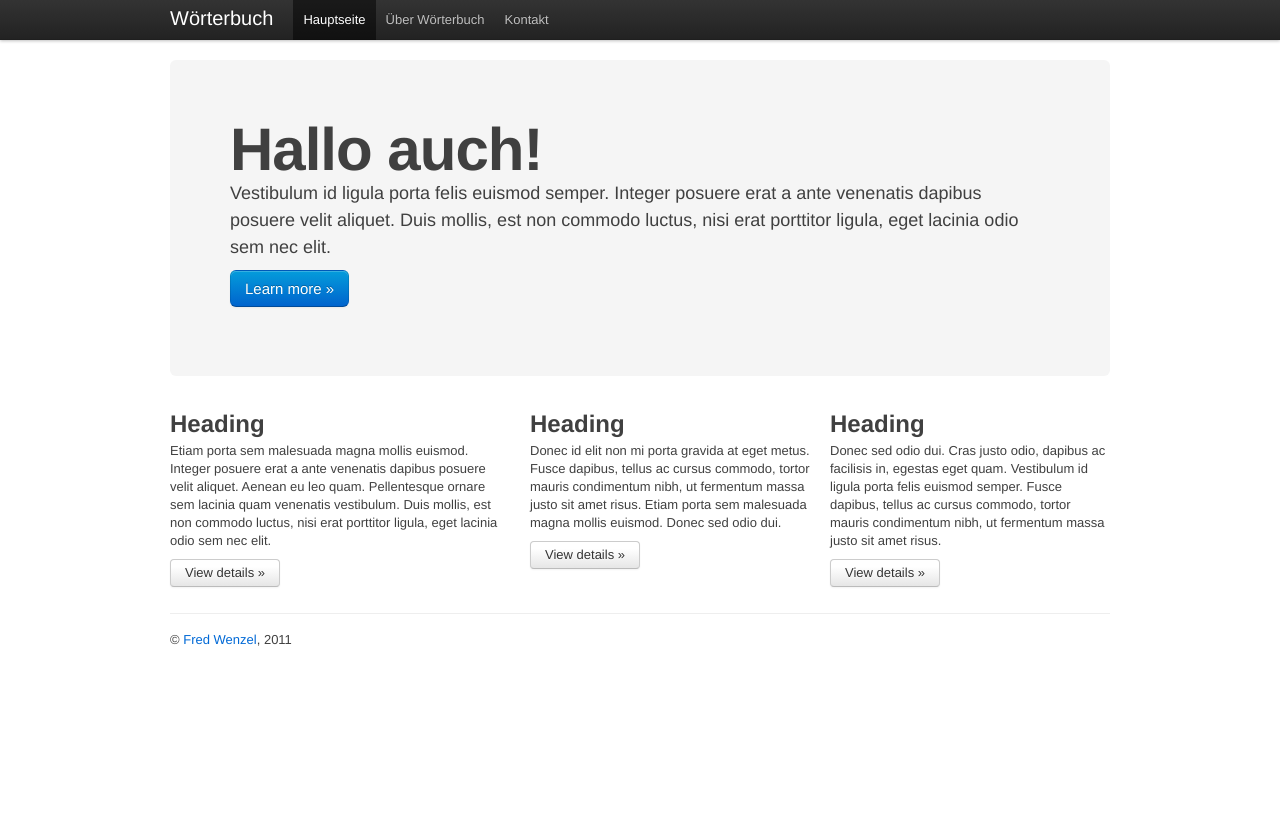
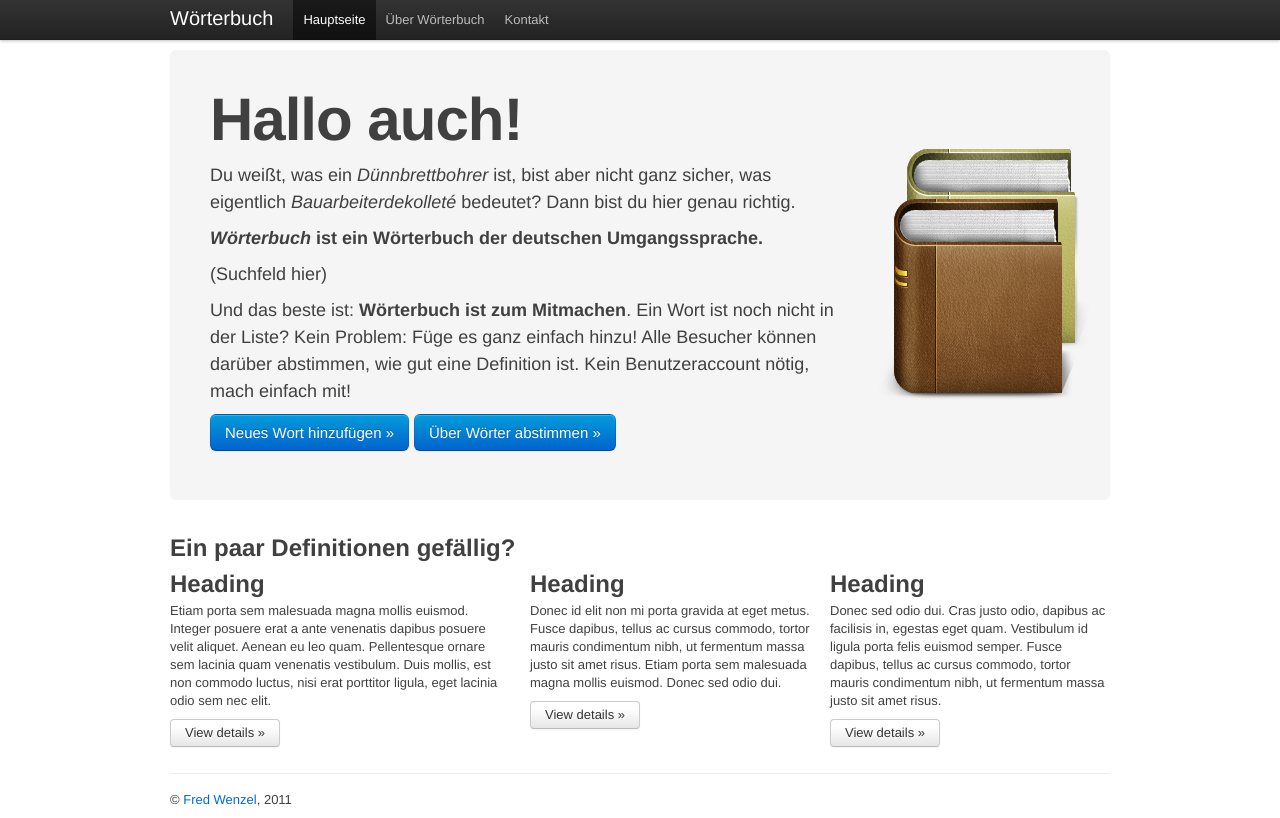
Before and after one commit to fwenzel/strassendeutsch, a Flask app: page / in a window 1280 px wide. Before the commit the page ends 646 px from the top, so only its background shows below. Run offline with Flask 2, Linux system fonts and the light colour scheme.

Commit message:
Some front page design and text.

```diff
--- a/woerterbuch/static/css/base.css
+++ b/woerterbuch/static/css/base.css
@@ -1,3 +1,12 @@
-body {
-    padding-top: 60px;
+#index {
+    padding-top: 50px;
 }
+#index .hero-unit {
+    background-image: url('../img/books256.png');
+    background-position: center right;
+    background-repeat: no-repeat;
+    padding: 40px 270px 40px 40px;
+}
+#index .hero-unit h1 {
+    margin: 0 0 .2em 0;
+}
--- a/woerterbuch/templates/base.html
+++ b/woerterbuch/templates/base.html
@@ -31,7 +31,7 @@
       </div>
     </div>
 
-    <div class="container">
+    <div class="container" id="{% block content_id %}{% endblock %}">
       {% block content %}{% endblock %}
 
       <footer>
--- a/woerterbuch/templates/index.html
+++ b/woerterbuch/templates/index.html
@@ -1,13 +1,30 @@
 {% extends "base.html" %}
+
+{% block content_id %}index{% endblock %}
 
 {% block content %}
 <div class="hero-unit">
   <h1>Hallo auch!</h1>
-  <p>Vestibulum id ligula porta felis euismod semper. Integer posuere erat a ante venenatis dapibus posuere velit aliquet. Duis mollis, est non commodo luctus, nisi erat porttitor ligula, eget lacinia odio sem nec elit.</p>
-  <p><a class="btn primary large">Learn more &raquo;</a></p>
+  <p>Du weißt, was ein <em>Dünnbrettbohrer</em> ist, bist aber nicht ganz sicher,
+  was eigentlich <em>Bauarbeiterdekolleté</em> bedeutet? Dann bist du hier
+  genau richtig.</p>
+  <p><strong><em>Wörterbuch</em> ist ein Wörterbuch der deutschen
+    Umgangssprache.</strong></p>
+  <p>(Suchfeld hier)</p>
+  <p>Und das beste ist: <strong>Wörterbuch ist zum Mitmachen</strong>. Ein
+  Wort ist noch nicht in der Liste? Kein Problem: Füge es ganz einfach hinzu!
+  Alle Besucher können darüber abstimmen, wie gut eine Definition ist.
+  Kein Benutzeraccount nötig, mach einfach mit!</p>
+  <p><a class="btn primary large">Neues Wort hinzufügen &raquo;</a>
+    <a class="btn primary large">Über Wörter abstimmen &raquo;</a>
+  </p>
 </div>
 
-<!-- Example row of columns -->
+<div class="row">
+  <div class="span16">
+    <h2>Ein paar Definitionen gefällig?</h2>
+  </div>
+</div>
 <div class="row">
   <div class="span6">
     <h2>Heading</h2>
```
Also changed, not shown: README.md, woerterbuch/static/img/books128.png (added), woerterbuch/static/img/books256.png (added).
